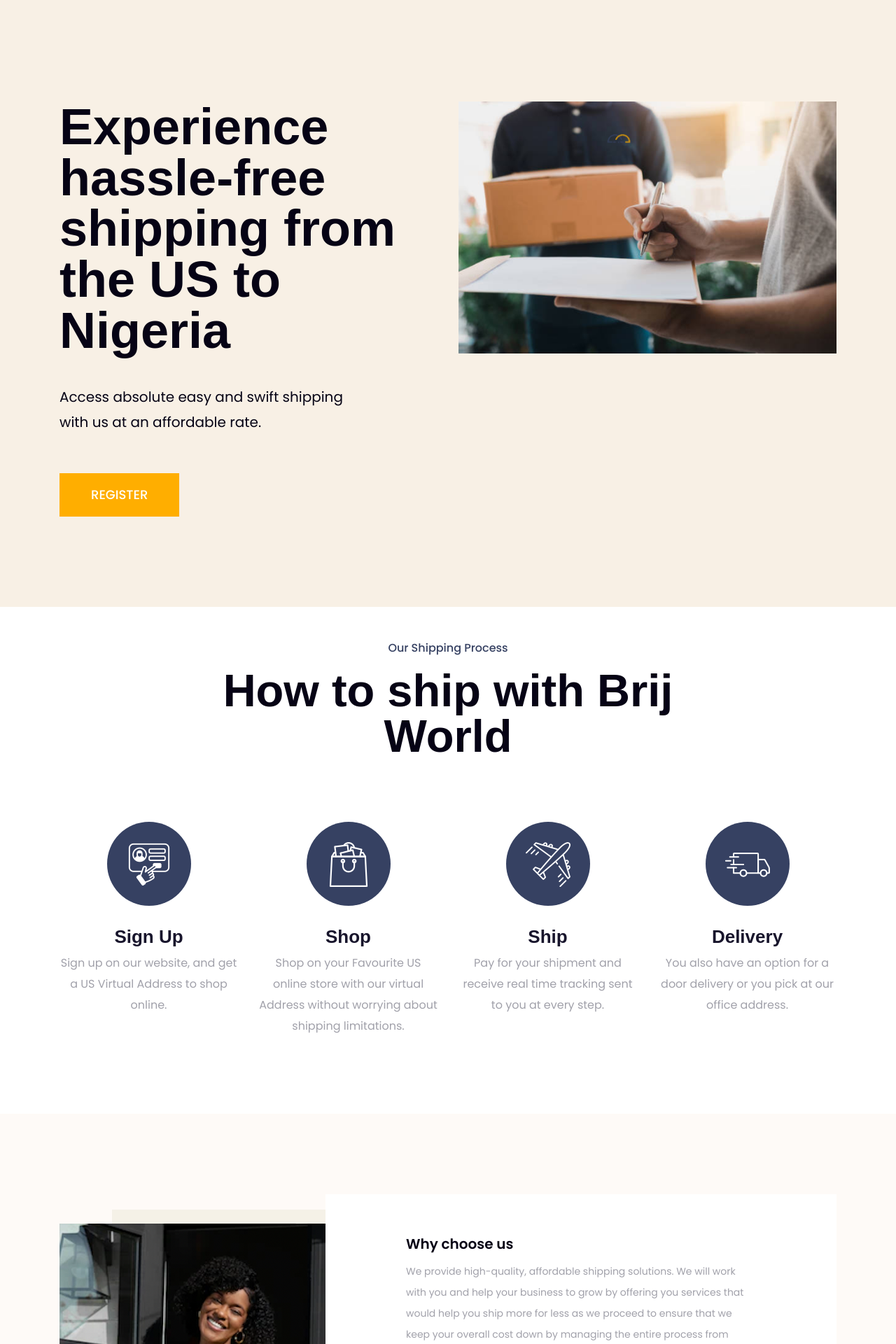
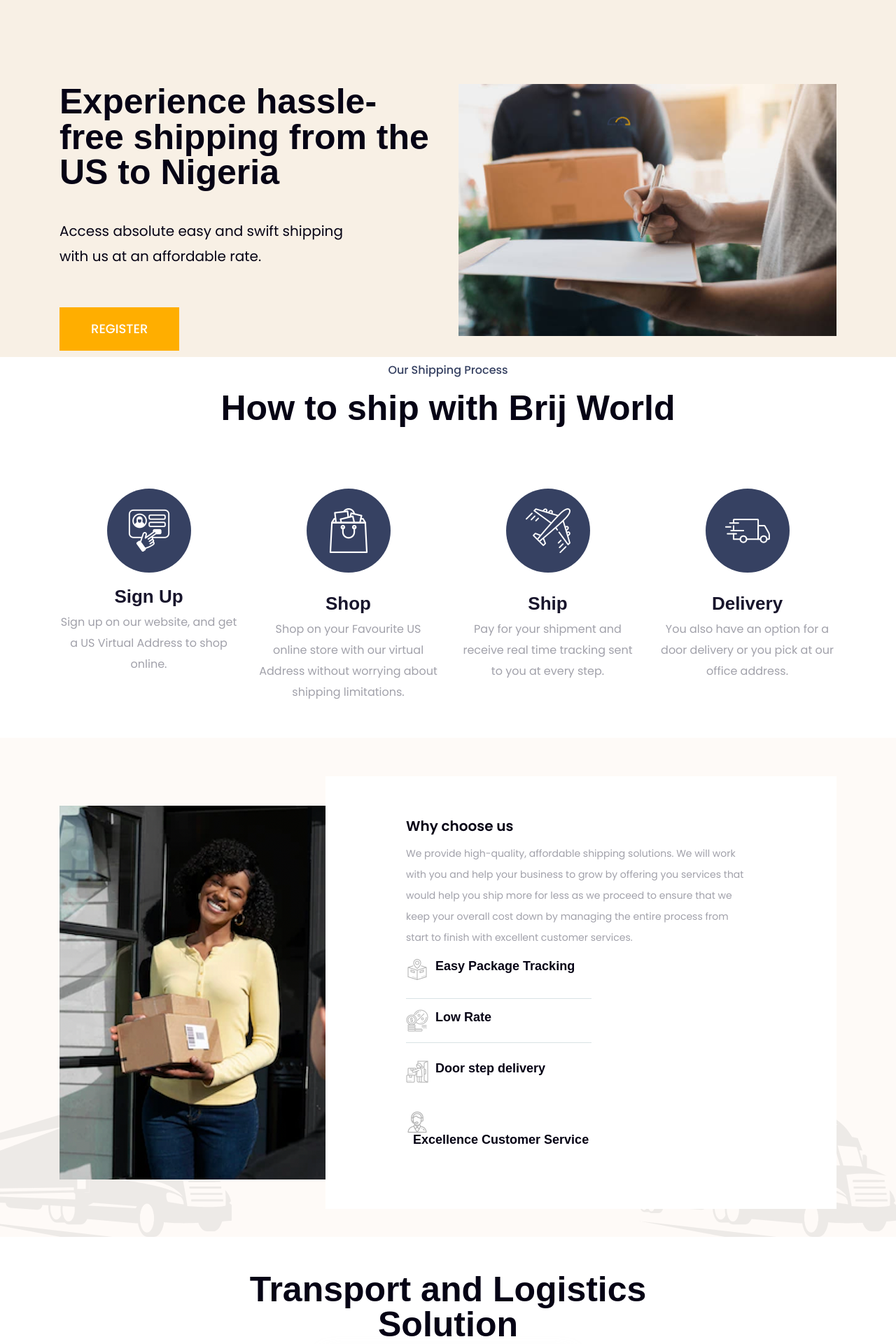
Before and after one commit to Brij-world/brij-world, an Angular app: page / in a window 1280 px wide. Shown: the part 60-1980 px from the top of the page at 70% size. Built offline with nearby package versions, Linux system fonts and the light colour scheme; a web font is replaced by a local one.

Commit message:
space reduced

```diff
--- a/src/app/website/about/about.component.html
+++ b/src/app/website/about/about.component.html
@@ -23,7 +23,7 @@
     <!--slider-area end-->
     <!--why-chose-us start-->
     <section class="why-chose-us position-relative">
-        <div class="grey-bg-soft why-chose-us-bg position-relative pt-115 pt-lg-40 pt-md-60 pt-xs-60 pb-100">
+        <div class="grey-bg-soft why-chose-us-bg position-relative pt-45 pt-lg-40 pt-md-60 pt-xs-60 pb-40">
             <!-- <img class="chose-shape cshape-3 d-none d-xl-inline-block" src="assets/website/img/shape/dot-a.svg" alt="">
             <img class="chose-shape cshape-4 d-none d-lg-inline-block" src="assets/website/img/chose/big-truck.svg"
                 alt="">
@@ -221,10 +221,10 @@
     </section> -->
     <!--shipping-discount end-->
 
-    <section class="logistics-services pos-rel pt-150 pb-80 pt-md-60 pb-md-30 pt-xs-60 pb-xs-30">
+    <section class="logistics-services pos-rel pt-50 pb-50 pt-md-60 pb-md-30 pt-xs-60 pb-xs-30">
         <img class="service-shape2 service-1" src="assets/img/shape/eclip-3.svg" alt="">
         <div class="container">
-            <div class="row justify-content-center mb-100 mb-lg-80 mb-md-80 mb-xs-80">
+            <div class="row justify-content-center mb-50 mb-lg-80 mb-md-80 mb-xs-80">
                 <div class="col-xl-8 col-lg-8">
                      <div class="section-title section-title2 text-center mb-10">
                          <h6 class="mb-30">What we offer</h6>
--- a/src/app/website/contact/contact.component.css
+++ b/src/app/website/contact/contact.component.css
@@ -3,3 +3,7 @@
     background-size: cover;
     /* opacity: 0.75; */
 }
+
+.slide-title {
+    font-size: 50px;
+}
--- a/src/app/website/contact/contact.component.html
+++ b/src/app/website/contact/contact.component.html
@@ -36,7 +36,7 @@
     </section>
     <!--page-title-area end-->
     <!--copic-contact start-->
-    <section class="copic-contact position-relative pt-120 pb-80 pt-lg-8 pb-lg-60 pb-md-60 pt-md-60 pt-xs-60 pb-xs-60">
+    <section class="copic-contact position-relative pt-50 pb-40 pt-lg-8 pb-lg-60 pb-md-60 pt-md-60 pt-xs-60 pb-xs-60">
         <!-- <img class="contact-shape contact-one d-none d-xl-inline-block" src="assets/website/img/shape/big-box-1.svg"
             alt="Contact Shape">
         <img class="contact-shape contact-two d-none d-xl-inline-block" src="assets/website/img/shape/big-box-1.svg"
@@ -61,10 +61,10 @@
                 </div>
                 <div class="col-xl-8 col-lg-7 col-md-7">
                     <div class="contact-wrapper" data-bg-src="assets/website/img/contact/map-bg-1.png">
-                        <div class="contact-wrapper-inner pl-25 pr-35 mb-30 pr-xs-0 pl-xs-0">
-                            <div class="section-title text-md-start mb-80">
+                        <div class="contact-wrapper-inner pl-25 pr-35 pr-xs-0 pl-xs-0">
+                            <div class="section-title text-md-start ">
                                 <!-- <h6 class="mb-30">Contact us</h6> -->
-                                <h2>How can we help you?</h2>
+                                <h2 class="slide-title">How can we help you?</h2>
                             </div>
                             <form action="#" class="contact-form-1">
                                 <div class="row">
--- a/src/app/website/faq/faq.component.html
+++ b/src/app/website/faq/faq.component.html
@@ -39,7 +39,7 @@
     <!--copic-contact end-->
     <!--shipping-discount start-->
     <section
-        class="grey-bg-soft3 faq-area-2 position-relative fix pt-105 pb-90 pt-lg-80 pb-lg-50 pt-md-60 pb-md-30 pt-xs-60 pb-xs-30">
+        class="grey-bg-soft3 faq-area-2 position-relative fix pt-55 pb-20 pt-lg-80 pb-lg-50 pt-md-60 pb-md-30 pt-xs-60 pb-xs-30">
         <!-- <img class="shipping-shape sshape-1 d-none d-md-inline-block" src="assets/website/img/shape/eclip-1.svg" alt="">
         <img class="faq-shape sshape-2 d-none d-md-inline-block" src="assets/website/img/shape/round-line-5.svg" alt=""> -->
         <div class="container">
--- a/src/app/website/home/home.component.css
+++ b/src/app/website/home/home.component.css
@@ -0,0 +1,3 @@
+.slide-title {
+    font-size: 50px;
+}
--- a/src/app/website/home/home.component.html
+++ b/src/app/website/home/home.component.html
@@ -7,7 +7,7 @@
 
 <main>
     <!--slider-area start-->
-    <section id="slider-one" class="grey-bg slider-area pos-rel pt-205 pb-120 pt-md-200 pt-xs-180 pb-xs-215">
+    <section id="slider-one" class="grey-bg slider-area pos-rel pt-180  pt-md-200 pt-xs-180 pb-xs-215">
 
         <div class="main-slider main-slider-1">
 
@@ -16,7 +16,7 @@
                     <div class="col-lg-6 ">
                         <div class="slider__content">
                             <!-- <h4 class="styled-text">4 types of Logistics Solution</h4> -->
-                            <h2 class="main-title mb-40">Experience hassle-free shipping from the US to Nigeria</h2>
+                            <h2 class="main-title slide-title mb-40">Experience hassle-free shipping from the US to Nigeria</h2>
                             <h5>Access absolute easy and swift shipping with us at an affordable rate.</h5>
                             <a href="http://54.234.20.126:7021/account/register" target="_blank" class="theme_btn">Register</a>
                         </div>
@@ -35,7 +35,7 @@
     </section>
     <!--slider-area end-->
 
-    <section class="work-process position-relative pt-50 pb-80 pt-md-60 pb-md-30 pt-xs-60 pb-xs-30">
+    <section class="work-process position-relative pt-10 pb-20 pt-md-60 pb-md-30 pt-xs-60 pb-xs-30">
         <!-- <img class="work-shape pshape-1" src="assets/website/img/shape/orange-5.svg" alt="">
         <img class="work-shape pshape-2" src="assets/website/img/shape/dot-a.svg" alt="">
         <img class="work-shape pshape-3" src="assets/website/img/shape/eclip-1.svg" alt="">
@@ -45,15 +45,14 @@
                 <div class="col-xl-8 col-lg-8">
                     <div class="section-title text-center mb-xs-80 mb-md-80 mb-90">
                         <h6 class="mb-20">Our Shipping Process</h6>
-                        <h2>How to ship with <span class="">Brij World</span>
-                        </h2>
+                        <h2 class="slide-title">How to ship with <span class="">Brij World</span></h2>
                     </div>
                 </div>
             </div>
             <div class="row">
                 <div class="col-lg-3 col-md-3 col-sm-6">
-                    <div class="single-work sw-4 mb-30">
-                        <div class="single-work__icon mb-30">
+                    <div class="single-work sw-4 mb-20">
+                        <div class="single-work__icon mb-20">
                             <img src="assets/website/img/icon/online-registration.png" alt="">
                         </div>
                         <h4 class="semi-title">Sign Up</h4>
@@ -133,7 +132,7 @@
     </section>
 
     <section class="why-chose-us shape-style position-relative">
-        <div class="grey-bg-soft why-chose-us-bg position-relative pt-115 pt-lg-40 pt-md-60 pt-xs-60 pb-100">
+        <div class="grey-bg-soft why-chose-us-bg position-relative pt-55 pt-lg-40 pt-md-60 pt-xs-60 pb-10">
             <!-- <img class="chose-shape cshape-3 d-none d-xl-inline-block" src="assets/website/img/shape/dot-a.svg" alt=""> -->
             <img class="chose-shape cshape-4 d-none d-lg-inline-block" src="assets/website/img/chose/big-truck.svg"
                 alt="">
@@ -207,16 +206,16 @@
 
 
     <!--logistics-services start-->
-    <section class="logistics-services round-background pt-50 pb-110 pt-md-60 pb-md-60 pt-xs-60 pb-xs-60">
+    <section class="logistics-services round-background pt-50 pb-50 pt-md-60 pb-md-60 pt-xs-60 pb-xs-60">
     <!-- <section class="sky-blue-bg logistics-services round-background pt-120 pb-110 pt-md-60 pb-md-60 pt-xs-60 pb-xs-60"> -->
         <!-- <img class="service-shape service-1 d-none d-lg-inline-block" src="assets/website/img/shape/berry-1.svg" alt="">
         <img class="service-shape service-2 d-none d-lg-inline-block" src="assets/website/img/shape/dot-a.svg" alt=""> -->
         <div class="container">
             <div class="row justify-content-center">
                 <div class="col-xl-8">
-                    <div class="section-title text-center mb-80">
+                    <div class="section-title text-center mb-20">
                         <!-- <h6 class="mb-25">Logistic Services </h6> -->
-                        <h2>Transport and <span class="">Logistics</span> Solution</h2>
+                        <h2 class="slide-title">Transport and <span class="">Logistics</span> Solution</h2>
                     </div>
                 </div>
             </div>
--- a/src/app/website/service/service.component.html
+++ b/src/app/website/service/service.component.html
@@ -24,7 +24,7 @@
         </div>
     </section>
 
-    <section class="work-process position-relative pt-75 pb-90 pb-lg-50 pt-md-60 pb-md-30 pt-xs-60 pb-xs-30">
+    <section class="work-process position-relative pt-20 pb-20 pb-lg-50 pt-md-60 pb-md-30 pt-xs-60 pb-xs-30">
         <!-- <img class="work-shape-h3 pshape-1 d-none d-none d-lg-inline-block" src="assets/website/img/shape/dot-a.svg "
             alt=""> -->
         <!-- <img class="work-shape pshape-2 d-none d-none d-xxl-inline-block" src="assets/website/img/shape/orange-5.svg"
@@ -34,7 +34,7 @@
         <img class="work-shape pshape-4 d-none d-none d-lg-inline-block" src="assets/website/img/shape/box-2.svg"
             alt=""> -->
         <div class="container">
-            <div class="row justify-content-center mb-140 mb-lg-80 mb-md-80 mb-xs-80">
+            <div class="row justify-content-center mb-50 mb-lg-80 mb-md-80 mb-xs-80">
                 <div class="col-xl-8 col-lg-8 col-md-7">
                     <div class="section-title section-title2 text-center mb-30">
                         <h6 class="mb-30">Our Work Process</h6>
--- a/src/app/website/website-footer/website-footer.component.html
+++ b/src/app/website/website-footer/website-footer.component.html
@@ -1,4 +1,4 @@
-<footer class="footer-area bg-footer pos-rel pt-130 pt-md-100 pt-xs-100 fix">
+<footer class="footer-area bg-footer pos-rel pt-50 pt-md-100 pt-xs-100 fix">
     <!-- <footer class="footer-area sky-blue-bg-soft pos-rel pt-130 pt-md-100 pt-xs-100 fix"></footer> -->
     <!-- <img class="fot-shape f-shape1 d-none d-xxl-inline-block" src="assets/website/img/line/line-5.svg" alt="Line Shape"> -->
     <!-- <img class="fot-shape f-shape2" src="assets/website/img/shape/dot-shape-1.svg" alt="Dot Shape"> -->
@@ -6,7 +6,7 @@
         alt="Dot Shape"> -->
     <!-- <img class="fot-shape f-shape4" src="assets/website/img/shape/orange-4.svg" alt="Dot Shape"> -->
     <div class="container">
-        <div class="row borders-grey pb-30">
+        <div class="row borders-grey pb-10">
             <div class="col-xl-3 col-lg-4 col-md-6  wow fadeInUp2 animated" data-wow-delay='.1s'>
                 <div class="footer__widget mb-30">
                     <div class="footer-log">
@@ -66,10 +66,10 @@
                 </div>
             </div>
         </div>
-        <div class="copy-right-area pt-50">
+        <div class="copy-right-area pt-10">
             <div class="row align-items-center">
                 <div class="col-lg-6 col-md-7">
-                    <div class="copyright mb-45 text-start text-md-start">
+                    <div class="copyright mb-20 text-start text-md-start">
                         <p>© <a href="index.html">Brij World</a> Copyright {{date}} All Right Reserved</p>
                     </div>
                 </div>
--- a/src/app/website/website-navbar/website-navbar.component.html
+++ b/src/app/website/website-navbar/website-navbar.component.html
@@ -36,9 +36,6 @@
                                         <li class="nav-item">
                                             <a class="nav-link" [routerLink]="['/site/contact']" id="navbarDropdown5"
                                                 role="button" aria-expanded="false">Contact Us</a>
-                                        </li>
-
-                                        <li class="nav-item">
                                         </li>
                                     </ul>
                                 </div>
```
